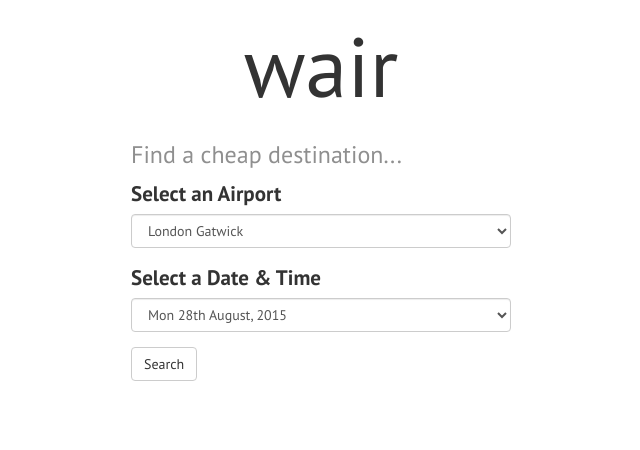
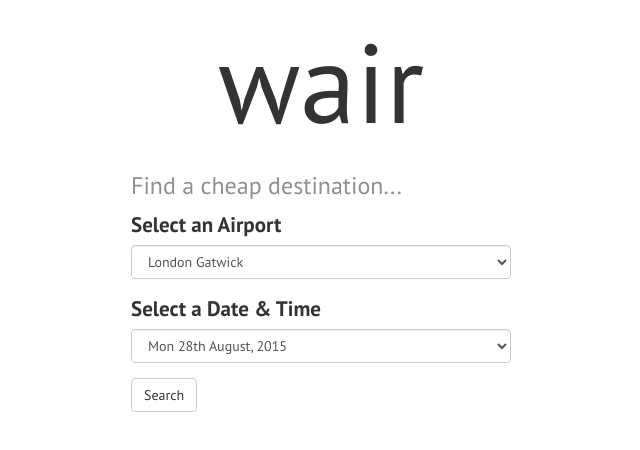
Before and after one commit to chickencoder/wair, a website: page app/temps/index.html in a window 1280 px wide. Shown: the whole page, without its empty margins (319-959 px from the left). Drawn offline with nearby package versions, Linux system fonts and the light colour scheme; files that its build step writes are made by us from their sources; files whose address does not match are found by name.

Commit message:
Fixed uncompiled sass :wrench:

```diff
--- a/app/temps/sass/_text.scss
+++ b/app/temps/sass/_text.scss
@@ -3,7 +3,7 @@
 // labels.
 
 .logo {
-  font-size: 6em;
+  font-size: 8em;
   margin-bottom: 30px;
 }
 
```
Also changed, not shown: app/static/css/styles.css.
